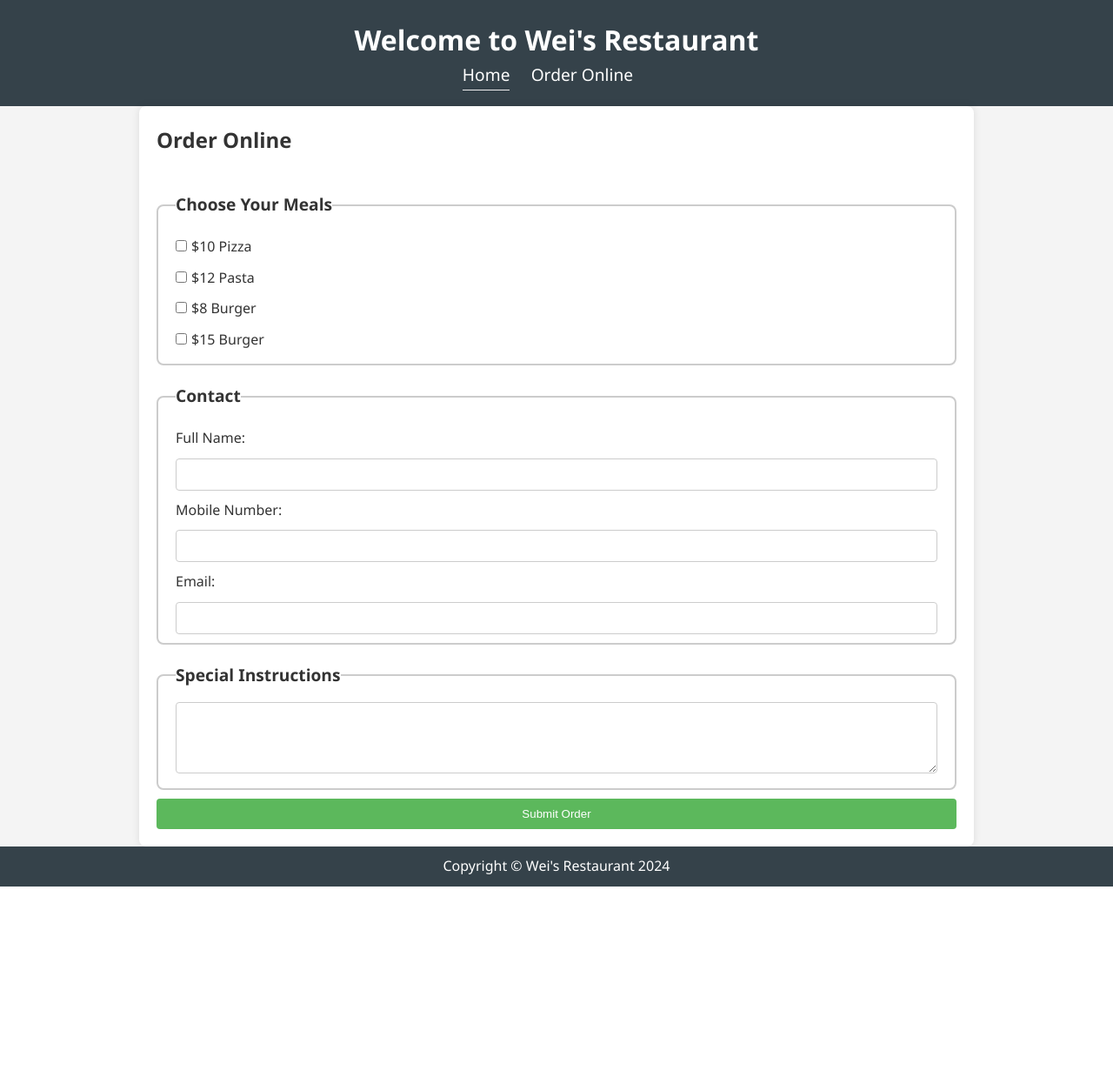
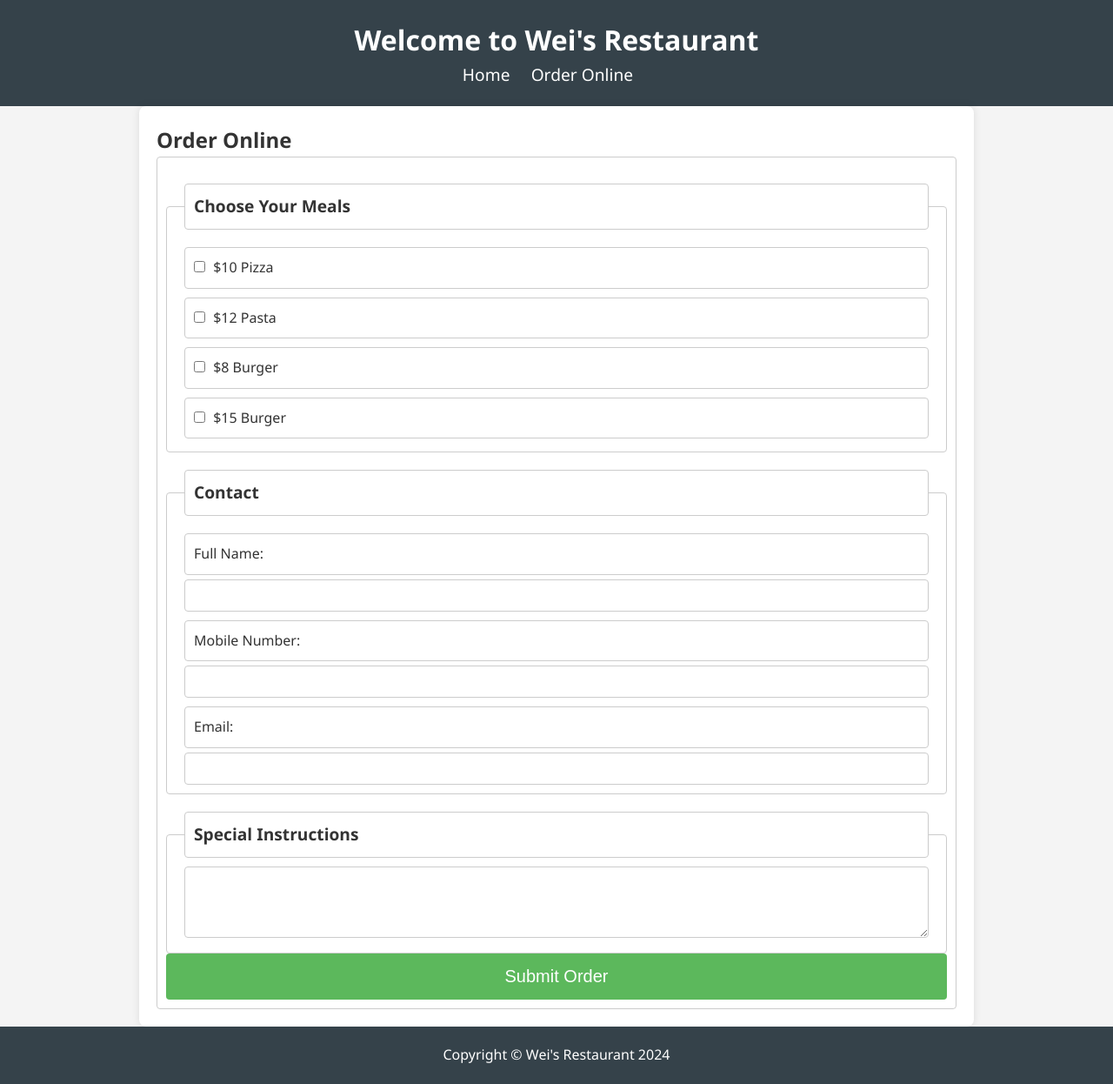
Before and after one commit to weixcss/Django, a Django app: page /restaurant/order/ in a window 1280 px wide. Shown: the whole page at 87% size. Before the commit the page ends 1019 px from the top, so only its background shows below. Run offline with Django 5.2, Linux system fonts and the light colour scheme.

Commit message:
restaurant finalized

```diff
--- a/restaurant/static/css/restaurant-style.css
+++ b/restaurant/static/css/restaurant-style.css
@@ -6,14 +6,14 @@
 }
 
 html, body {
-  height: 100%; /* Ensure full height for the body */
+  height: 100%;
   font-family: 'Segoe UI', Tahoma, Geneva, Verdana, sans-serif;
 }
 
 body {
   display: flex;
   flex-direction: column;
-  min-height: 100vh; /* Full viewport height */
+  min-height: 100vh;
   line-height: 1.6;
   background-color: #f4f4f4;
   color: #333;
@@ -44,53 +44,67 @@ nav a {
   font-size: 1.2em;
 }
 
-/* Main Content Styling */
-.content {
-  flex: 1; /* Flex grow to take available space */
-  display: flex;
-  flex-direction: column;
-  justify-content: center; /* Center content vertically if less */
-  padding: 20px;
+/* /main /order /confirmation Content Styling */
+.main-content, .order-content, .confirmation-content {
   max-width: 960px;
   width: 100%;
-  margin: auto; /* Center horizontally */
+  margin: auto;
+  padding: 20px;
   background: white;
   border-radius: 8px;
   box-shadow: 0 0 10px rgba(0,0,0,0.1);
+}
+
+.main-content {
+  text-align: center;
+}
+
+.order-content, .confirmation-content {
   text-align: left;
 }
 
-/* Footer */
-footer {
-  margin-top: auto; /* Push footer to the bottom */
-  padding: 10px 0;
+.order-content button[type="submit"], button {
+  font-size: 1.25em;
+  padding: 15px 30px;
+  background-color: #5cb85c;
+  color: white;
+  border: none;
+  cursor: pointer;
+  border-radius: 4px;
+  display: block;
   width: 100%;
 }
 
-/* Image Styling */
-img {
-  width: 80%;
-  height: auto;
-  border-radius: 8px;
-  box-shadow: 0 0 8px rgba(0,0,0,0.1);
-  display: block;
-  margin: 20px auto;
+button:hover {
+  background-color: #449d44;
 }
 
-/* Form Styling */
-form {
+/* Section Styling within Confirmation Content */
+.confirmation-content .customer-info,
+.confirmation-content .ordered-items,
+.confirmation-content .special-instructions {
+  background: #f9f9f9;
+  padding: 15px;
   margin-top: 20px;
+  border-radius: 8px;
+  margin-bottom: 20px;
 }
 
-input[type="text"],
-input[type="email"],
-textarea,
-input[type="checkbox"] {
+.confirmation-content ul {
+  list-style-type: none;
+  padding-left: 0;
+}
+
+.confirmation-content li {
+  line-height: 1.6;
+  padding: 5px 0;
+}
+
+img, form, input[type="text"], input[type="email"], textarea, input[type="checkbox"], fieldset, legend, label {
+  width: 100%;
   padding: 10px;
-  margin-top: 5px;
-  width: 100%;
+  border-radius: 4px;
   border: 1px solid #ccc;
-  border-radius: 4px;
 }
 
 input[type="checkbox"] {
@@ -99,10 +113,8 @@ input[type="checkbox"] {
 }
 
 fieldset {
-  border: 2px solid #ccc;
   margin-top: 20px;
   padding: 10px 20px;
-  border-radius: 8px;
 }
 
 legend {
@@ -116,51 +128,18 @@ label {
   margin: 10px 0 5px;
 }
 
-button {
-  background-color: #5cb85c;
-  color: white;
-  border: none;
-  padding: 10px 20px;
-  margin-top: 10px;
-  cursor: pointer;
-  border-radius: 4px;
-  display: block;
-  width: 100%;
-}
-
-button:hover {
-  background-color: #449d44;
-}
-
-/* List Styling for Confirmation Page */
-ul {
-  list-style-type: none;
-  padding-left: 0;
-}
-
-li {
-  padding: 5px 0;
-  border-bottom: 1px solid #eee;
-}
-
-li:last-child {
-  border-bottom: none;
-}
-
-/* Responsive Design Adjustments */
 @media (max-width: 768px) {
-  header, nav ul, nav ul li {
-      text-align: center;
-      width: 100%;
+  nav ul li, button {
+    display: block;
+    margin-top: 10px;
+    width: auto;
   }
 
-  nav ul li {
-      display: block;
-      margin-top: 10px;
+  header, nav ul, nav ul li, .confirmation-content {
+    text-align: center;
   }
 
-  button {
-      width: auto;
-      display: inline-block;
+  .confirmation-content h2, .confirmation-content h3 {
+    margin-top: 10px;
   }
 }
--- a/restaurant/templates/restaurant/base.html
+++ b/restaurant/templates/restaurant/base.html
@@ -4,7 +4,7 @@
 <head>
     <meta charset="UTF-8">
     <title>Restaurant</title>
-    <link rel="stylesheet" type="text/css" href="{% static '/css/restaurant-style.css' %}">
+    <link rel="stylesheet" type="text/css" href="{% static 'css/restaurant-style.css' %}">
 </head>
 <body>
     <header>
--- a/restaurant/templates/restaurant/main.html
+++ b/restaurant/templates/restaurant/main.html
@@ -2,7 +2,7 @@
 {% load static %}
 
 {% block content %}
-<div class="content">
+<div class="main-content">
     <h2>About Us</h2>
     <p>Address: 15 E 31st St, New York, NY 10016</p>
     <p>Hours: 9 AM to 11 PM Monday - Sunday</p>
--- a/restaurant/templates/restaurant/order.html
+++ b/restaurant/templates/restaurant/order.html
@@ -2,20 +2,32 @@
 {% load static %}
 
 {% block content %}
-<div class="content">
+<div class="order-content">
     <h2>Order Online</h2>
     <form action="{% url 'confirmation' %}" method="post">
         {% csrf_token %}
         <fieldset>
             <legend>Choose Your Meals</legend>
-            <label><input type="checkbox" name="menu_item" value="Pizza">$10 Pizza
-            <input type="hidden" name="item_price" value="10"></label>
-            <label><input type="checkbox" name="menu_item" value="Pasta">$12 Pasta
-            <input type="hidden" name="item_price" value="12"></label>
-            <label><input type="checkbox" name="menu_item" value="Burger">$8 Burger
-            <input type="hidden" name="item_price" value="8"></label>
-            <label><input type="checkbox" name="menu_item" value="{{ special_item }}">$15 {{ special_item }}
-            <input type="hidden" name="item_price" value="15"></label>
+            <label>
+                <input type="checkbox" name="menu_item" value="Pizza">
+                $10 Pizza
+                <input type="hidden" name="item_price_Pizza" value="10">
+            </label>
+            <label>
+                <input type="checkbox" name="menu_item" value="Pasta">
+                $12 Pasta
+                <input type="hidden" name="item_price_Pasta" value="12">
+            </label>
+            <label>
+                <input type="checkbox" name="menu_item" value="Burger">
+                $8 Burger
+                <input type="hidden" name="item_price_Burger" value="8">
+            </label>
+            <label>
+                <input type="checkbox" name="menu_item" value="{{ special_item }}">
+                $15 {{ special_item }}
+                <input type="hidden" name="item_price_{{ special_item }}" value="15">
+            </label>
         </fieldset>
         <fieldset>
             <legend>Contact</legend>
--- a/restaurant/views.py
+++ b/restaurant/views.py
@@ -14,9 +14,10 @@ def order(request):
 def confirmation(request):
     if request.method == 'POST':
         menu_items = request.POST.getlist('menu_item')
-        prices = request.POST.getlist('item_price')
-        ordered_items = list(zip(menu_items, prices))  # Ensure it's a list to iterate in the template
-        total_price = sum(float(price) for price in prices)
+        prices = [request.POST.get('item_price_' + item) for item in menu_items]
+        ordered_items = list(zip(menu_items, prices))  # This will pair each item with its price
+
+        total_price = sum(float(price) for price in prices if price is not None)
 
         customer_info = {
             'name': request.POST.get('name'),
@@ -24,12 +25,14 @@ def confirmation(request):
             'email': request.POST.get('email')
         }
 
-        special_instructions = request.POST.get('instructions', 'No special instructions provided.')  # Get special instructions
+        special_instructions = request.POST.get('instructions', 'No special instructions provided.')
 
         current_time = time.time()
+        current_time_converted = time.strftime('%H:%M', time.localtime(current_time))
         ready_time = time.strftime('%H:%M', time.localtime(current_time + random.randint(1800, 3600)))
 
         context = {
+            'current_time': current_time_converted,
             'ordered_items': ordered_items,
             'total_price': total_price,
             'customer_info': customer_info,
```
Also changed, not shown: restaurant/templates/restaurant/confirmation.html (+19 -4 lines).
